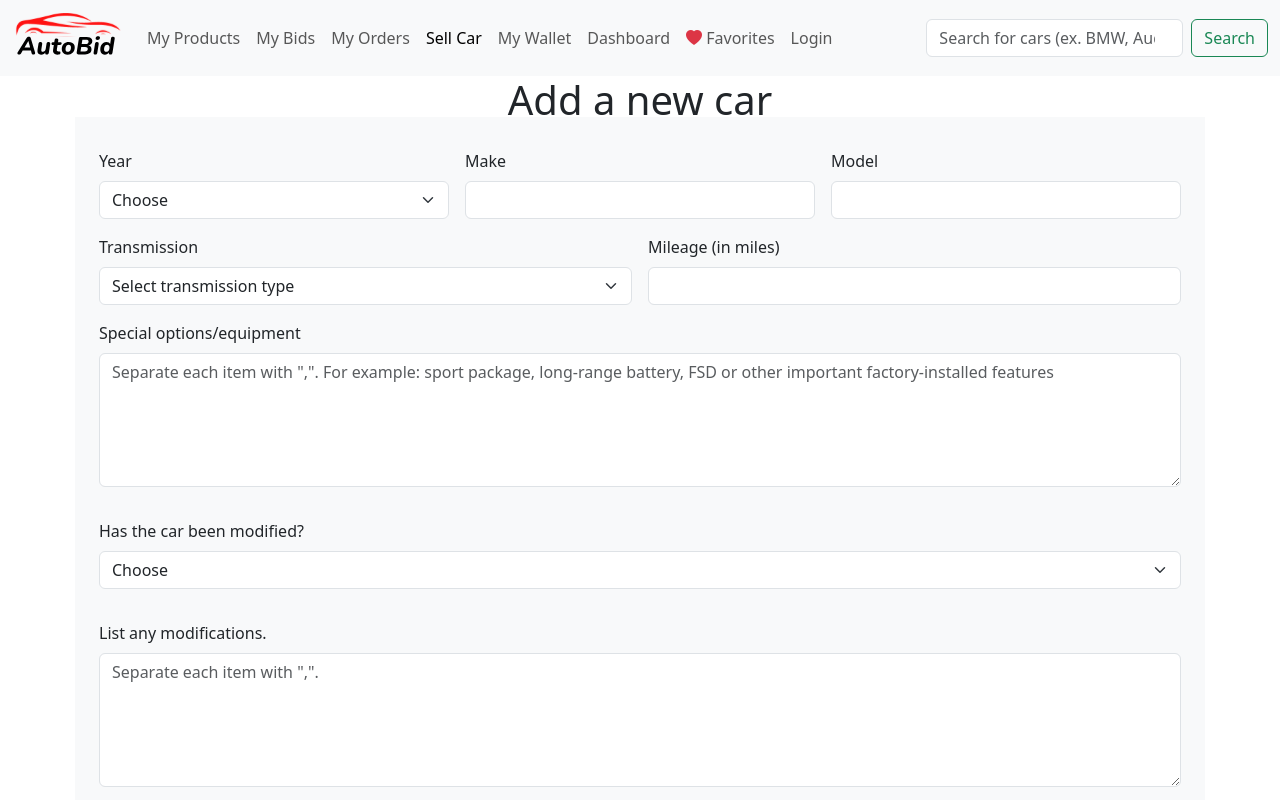
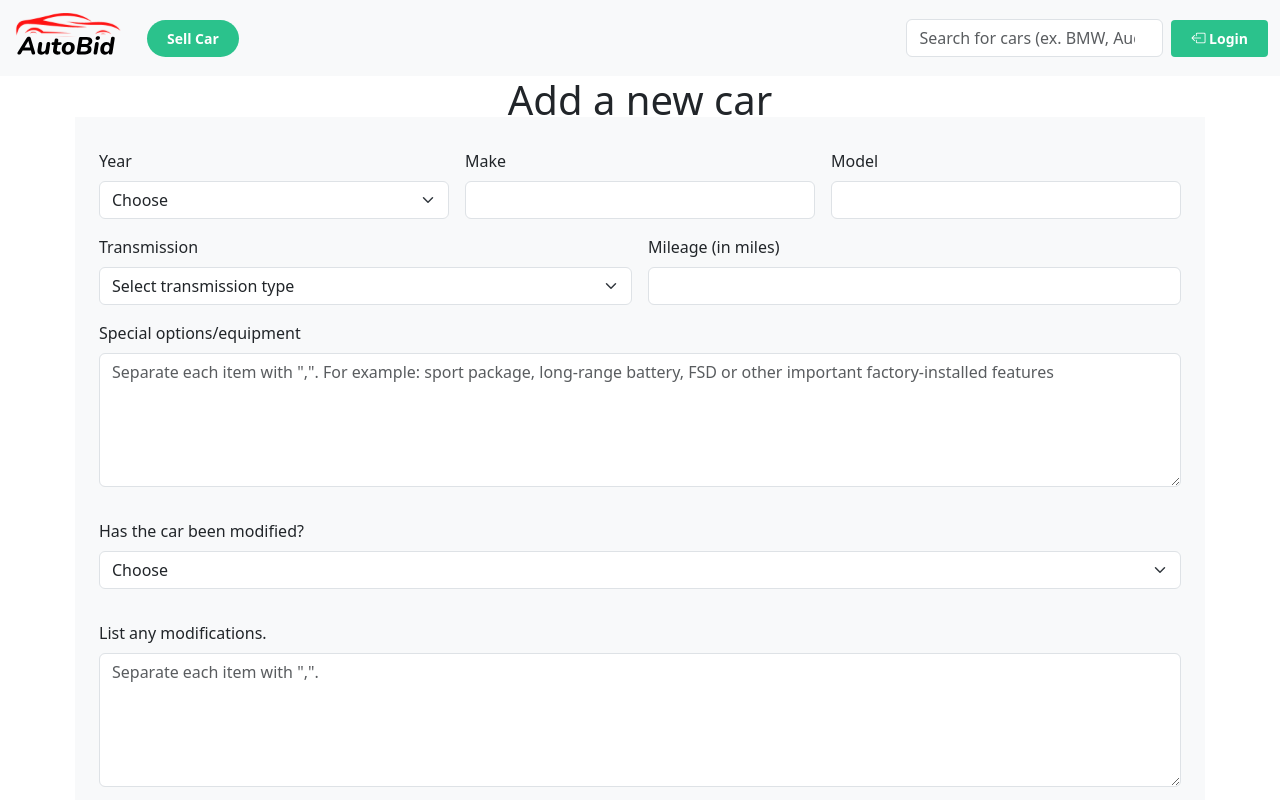
Before and after one commit to baohm88/autobid, a React (Vite) app: page /add-car in a window 1280 px wide. Shown: the top 800 px of the page. Built offline with nearby package versions, Linux system fonts and the light colour scheme.

Commit message:
add user-context

```diff
--- a/src/App.jsx
+++ b/src/App.jsx
@@ -1,10 +1,12 @@
 import { Route, Routes } from "react-router-dom";
 // import "./App.css";
 import { routes } from "./components/router";
+import { UserProvider } from "./context/user-context";
 
 function App() {
     return (
         <>
+            <UserProvider>
                 <Routes>
                     {routes.map(
                         ({ path, component: Component, layout: Layout }) => (
@@ -20,6 +22,7 @@ function App() {
                         )
                     )}
                 </Routes>
+            </UserProvider>
         </>
     );
 }
--- a/src/components/user/SellerDashBoard.jsx
+++ b/src/components/user/SellerDashBoard.jsx
@@ -1,6 +1,6 @@
 export default function SellerDashBoard() {
     return (
-        <div>
+        <div className="container">
             <h2>Seller Dashboard</h2>
         </div>
     );
--- /dev/null
+++ b/src/context/user-context.jsx
@@ -0,0 +1,19 @@
+import { createContext } from "react";
+import { useAuth } from "../hooks/useAuth";
+
+export const UserContext = createContext({
+    user: null,
+    setUser: () => {},
+    logOut: () => {},
+});
+
+// Define the UserProvider component
+export const UserProvider = ({ children }) => {
+    const { user, setUser, logOut } = useAuth();
+
+    const ctxValue = { user, setUser, logOut };
+
+    return (
+        <UserContext.Provider value={ctxValue}>{children}</UserContext.Provider>
+    );
+};
--- /dev/null
+++ b/src/hooks/useAuth.jsx
@@ -0,0 +1,38 @@
+import { useState, useEffect } from "react";
+import { useNavigate } from "react-router-dom";
+
+export const useAuth = () => {
+    const navigate = useNavigate();
+
+    const [user, setUser] = useState(() => {
+        const savedUser = localStorage.getItem("user");
+        return savedUser ? JSON.parse(savedUser) : null;
+    });
+
+    // Effect to keep user state in sync with localStorage
+    useEffect(() => {
+        if (user) {
+            localStorage.setItem("user", JSON.stringify(user));
+        } else {
+            localStorage.removeItem("user");
+        }
+    }, [user]);
+
+    // Ensure user state is initialized from localStorage on first load
+    useEffect(() => {
+        const savedUser = localStorage.getItem("user");
+        if (savedUser) {
+            setUser(JSON.parse(savedUser));
+        }
+    }, []);
+
+    const logOut = () => {
+        if (window.confirm("Are you sure you want to log out?")) {
+            setUser(null);
+            localStorage.removeItem("user"); // Clear user from localStorage
+            navigate("/");
+        }
+    };
+
+    return { user, setUser, logOut };
+};
--- a/src/layouts/ClientLayout.jsx
+++ b/src/layouts/ClientLayout.jsx
@@ -1,7 +1,15 @@
 import { NavLink } from "react-router-dom";
 import Footer from "../components/Footer";
+import { useContext } from "react";
+import { UserContext } from "../context/user-context";
 
 export default function ClientLayout({ children }) {
+    const { user, logOut } = useContext(UserContext);
+    const isLoggedIn = !!user;
+
+    console.log(user);
+    console.log(isLoggedIn);
+
     return (
         <div>
             <header>
@@ -37,87 +45,14 @@ export default function ClientLayout({ children }) {
                                                 ? "nav-link active"
                                                 : "nav-link"
                                         }
-                                        to={"/user-products"}
-                                    >
-                                        My Products
-                                    </NavLink>
-                                </li>
-                                <li className="nav-item">
-                                    <NavLink
-                                        className={({ isActive }) =>
-                                            isActive
-                                                ? "nav-link active"
-                                                : "nav-link"
-                                        }
-                                        to={"/user-bids"}
-                                    >
-                                        My Bids
-                                    </NavLink>
-                                </li>
-                                <li className="nav-item">
-                                    <NavLink
-                                        className={({ isActive }) =>
-                                            isActive
-                                                ? "nav-link active"
-                                                : "nav-link"
-                                        }
-                                        to={"/user-orders"}
-                                    >
-                                        My Orders
-                                    </NavLink>
-                                </li>
-                                <li className="nav-item">
-                                    <NavLink
-                                        className={({ isActive }) =>
-                                            isActive
-                                                ? "nav-link active"
-                                                : "nav-link"
-                                        }
                                         to={"/add-car"}
                                     >
-                                        Sell Car
-                                    </NavLink>
-                                </li>
-                                <li className="nav-item">
-                                    <NavLink
-                                        className={({ isActive }) =>
-                                            isActive
-                                                ? "nav-link active"
-                                                : "nav-link"
-                                        }
-                                        to={"/user-wallet"}
-                                    >
-                                        My Wallet
-                                    </NavLink>
-                                </li>
-                                <li className="nav-item">
-                                    <NavLink
-                                        className={({ isActive }) =>
-                                            isActive
-                                                ? "nav-link active"
-                                                : "nav-link"
-                                        }
-                                        to={"/account/listings"}
-                                    >
-                                        Dashboard
-                                    </NavLink>
-                                </li>
-                                <li className="nav-item">
-                                    <NavLink
-                                        className={({ isActive }) =>
-                                            isActive
-                                                ? "nav-link active"
-                                                : "nav-link"
-                                        }
-                                        to={"/watch-list"}
-                                    >
-                                        <i className="bi bi-heart-fill text-danger"></i>{" "}
-                                        Favorites
-                                    </NavLink>
-                                </li>
-                                <li className="nav-item">
-                                    <NavLink className="nav-link" to="/login">
-                                        Login
+                                        <button
+                                            type="button"
+                                            className="btn btn-success btn-sm rounded-pill"
+                                        >
+                                            Sell Car
+                                        </button>
                                     </NavLink>
                                 </li>
                             </ul>
@@ -128,13 +63,125 @@ export default function ClientLayout({ children }) {
                                     placeholder="Search for cars (ex. BMW, Audi, Ford)"
                                     aria-label="Search"
                                 />
-                                <button
-                                    className="btn btn-outline-success"
+                                {/* <button
+                                    className="btn btn-outline-success btn-sm"
                                     type="submit"
                                 >
                                     Search
+                                </button> */}
+                            </form>
+
+                            {isLoggedIn ? (
+                                <div className="dropdown mx-3">
+                                    <div
+                                        className="dropdown-toggle"
+                                        type="button"
+                                        data-bs-toggle="dropdown"
+                                        aria-expanded="false"
+                                    >
+                                        <i className="bi bi-bell-fill mx-3"></i>
+                                        <i className="bi bi-person-circle"></i>
+                                    </div>
+                                    <ul className="dropdown-menu dropdown-menu-lg-end">
+                                        <>
+                                            <li className="dropdown-item">
+                                                <NavLink
+                                                    className={({ isActive }) =>
+                                                        isActive
+                                                            ? "nav-link active"
+                                                            : "nav-link"
+                                                    }
+                                                    to={"/user-products"}
+                                                >
+                                                    <i className="bi bi-ev-front-fill"></i>{" "}
+                                                    My Products
+                                                </NavLink>
+                                            </li>
+                                            <li className="dropdown-item">
+                                                <NavLink
+                                                    className={({ isActive }) =>
+                                                        isActive
+                                                            ? "nav-link active"
+                                                            : "nav-link"
+                                                    }
+                                                    to={"/user-bids"}
+                                                >
+                                                    <i className="bi bi-envelope-arrow-up-fill"></i>{" "}
+                                                    My Bids
+                                                </NavLink>
+                                            </li>
+                                            <li className="dropdown-item">
+                                                <NavLink
+                                                    className={({ isActive }) =>
+                                                        isActive
+                                                            ? "nav-link active"
+                                                            : "nav-link"
+                                                    }
+                                                    to={"/user-orders"}
+                                                >
+                                                    <i className="bi bi-briefcase-fill"></i>{" "}
+                                                    My Orders
+                                                </NavLink>
+                                            </li>
+                                            <li className="dropdown-item">
+                                                <NavLink
+                                                    className={({ isActive }) =>
+                                                        isActive
+                                                            ? "nav-link active"
+                                                            : "nav-link"
+                                                    }
+                                                    to={"/user-wallet"}
+                                                >
+                                                    <i className="bi bi-wallet-fill"></i>{" "}
+                                                    My Wallet
+                                                </NavLink>
+                                            </li>
+                                            <li className="dropdown-item">
+                                                <NavLink
+                                                    className={({ isActive }) =>
+                                                        isActive
+                                                            ? "nav-link active"
+                                                            : "nav-link"
+                                                    }
+                                                    to={"/account/listings"}
+                                                >
+                                                    <i className="bi bi-clipboard-data-fill"></i>{" "}
+                                                    Dashboard
+                                                </NavLink>
+                                            </li>
+                                            <li className="dropdown-item">
+                                                <NavLink
+                                                    className={({ isActive }) =>
+                                                        isActive
+                                                            ? "nav-link"
+                                                            : "nav-link"
+                                                    }
+                                                    to={"/watch-list"}
+                                                >
+                                                    <i className="bi bi-heart-fill text-danger"></i>{" "}
+                                                    Favorites
+                                                </NavLink>
+                                            </li>
+                                            <li className="dropdown-item">
+                                                <button
+                                                    className="nav-link btn btn-link text-start w-100"
+                                                    onClick={logOut}
+                                                >
+                                                    <i className="bi bi-box-arrow-right"></i>{" "}
+                                                    Logout
+                                                </button>
+                                            </li>
+                                        </>
+                                    </ul>
+                                </div>
+                            ) : (
+                                <button className="btn btn-success btn-sm">
+                                    <NavLink className="nav-link" to={"/login"}>
+                                        <i className="bi bi-box-arrow-left"></i>{" "}
+                                        Login
+                                    </NavLink>
                                 </button>
-                            </form>
+                            )}
                         </div>
                     </div>
                 </nav>
```
Also changed, not shown: src/components/Login.jsx (+5 -3 lines), src/context/users-context.jsx (deleted). Lines whose indentation alone changed are shown as unchanged.
